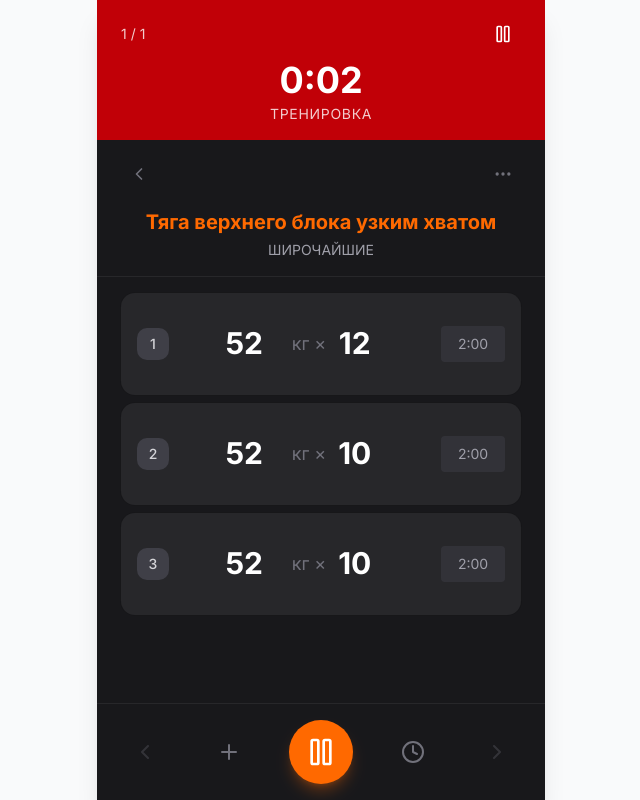
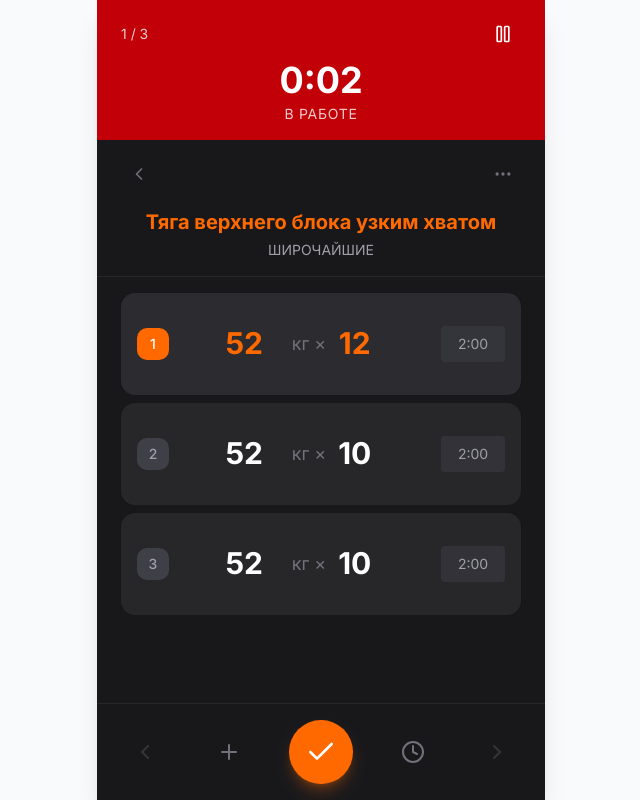
Before and after one commit to Tomasito133/FitSuperDuperApp, a Next.js app: page /workout in a window 1280 px wide. Both pictures are taken after a click on the button 640 px from the left and 752 px from the top of the page. Shown: the whole page, without its empty margins (319-959 px from the left). Built offline with nearby package versions, Linux system fonts and the light colour scheme.

Commit message:
✅ Add set completion logic: Play → Checkmark, rest timer per set

```diff
--- a/src/app/workout/page.tsx
+++ b/src/app/workout/page.tsx
@@ -6,6 +6,7 @@ import { Button } from "@/components/ui/button";
 import {
   Play,
   Pause,
+  Check,
   ChevronRight,
   ChevronLeft,
   MoreHorizontal,
@@ -30,6 +31,11 @@ interface Exercise {
 export default function WorkoutPage() {
   const [isActive, setIsActive] = useState(false);
   const [workoutTime, setWorkoutTime] = useState(0);
+  const [restTime, setRestTime] = useState(0);
+  const [isResting, setIsResting] = useState(false);
+  const [currentSetIndex, setCurrentSetIndex] = useState(0);
+  const [isSetActive, setIsSetActive] = useState(false);
+  const [completedSets, setCompletedSets] = useState<number[]>([]);
   const [currentExerciseIndex, setCurrentExerciseIndex] = useState(0);
   const [editingTimer, setEditingTimer] = useState<number | null>(null);
   const [exercises, setExercises] = useState<Exercise[]>([
@@ -46,16 +52,40 @@ export default function WorkoutPage() {
   ]);
 
   const currentExercise = exercises[currentExerciseIndex];
+  const currentSet = currentExercise.sets[currentSetIndex];
 
+  // Таймер тренировки
   useEffect(() => {
     let interval: NodeJS.Timeout;
-    if (isActive) {
+    if (isActive && !isResting) {
       interval = setInterval(() => {
         setWorkoutTime((t) => t + 1);
       }, 1000);
     }
     return () => clearInterval(interval);
-  }, [isActive]);
+  }, [isActive, isResting]);
+
+  // Таймер отдыха
+  useEffect(() => {
+    let interval: NodeJS.Timeout;
+    if (isResting && restTime > 0) {
+      interval = setInterval(() => {
+        setRestTime((t) => {
+          if (t <= 1) {
+            setIsResting(false);
+            setIsSetActive(false);
+            // Переходим к следующему подходу
+            if (currentSetIndex < currentExercise.sets.length - 1) {
+              setCurrentSetIndex((i) => i + 1);
+            }
+            return 0;
+          }
+          return t - 1;
+        });
+      }, 1000);
+    }
+    return () => clearInterval(interval);
+  }, [isResting, restTime, currentSetIndex, currentExercise.sets.length]);
 
   const formatTime = (seconds: number) => {
     const mins = Math.floor(seconds / 60);
@@ -68,6 +98,30 @@ export default function WorkoutPage() {
     const secs = seconds % 60;
     return `${mins}:${secs.toString().padStart(2, "0")}`;
   };
+
+  const handleMainButton = () => {
+    if (isResting) {
+      // Пропустить отдых
+      setIsResting(false);
+      setRestTime(0);
+      setIsSetActive(false);
+      if (currentSetIndex < currentExercise.sets.length - 1) {
+        setCurrentSetIndex((i) => i + 1);
+      }
+    } else if (isSetActive) {
+      // Завершить подход
+      setCompletedSets([...completedSets, currentSet.id]);
+      setIsSetActive(false);
+      setIsResting(true);
+      setRestTime(currentSet.restTime);
+    } else {
+      // Начать подход
+      setIsSetActive(true);
+      setIsActive(true);
+    }
+  };
+
+  const isSetCompleted = (setId: number) => completedSets.includes(setId);
 
   const updateSet = (setId: number, field: "weight" | "reps" | "restTime", value: number) => {
     setExercises((prev) => {
@@ -101,9 +155,13 @@ export default function WorkoutPage() {
   return (
     <div className="max-w-md mx-auto bg-zinc-900 min-h-screen shadow-xl flex flex-col text-white">
       {/* Header */}
-      <header className="bg-red-700 px-6 py-4 text-center">
+      <header className={`px-6 py-4 text-center transition-colors ${
+        isResting ? "bg-red-600" : "bg-red-700"
+      }`}>
         <div className="flex items-center justify-between mb-2">
-          <span className="text-sm opacity-80">{currentExerciseIndex + 1} / {exercises.length}</span>
+          <span className="text-sm opacity-80">
+            {isResting ? "ОТДЫХ" : `${currentSetIndex + 1} / ${currentExercise.sets.length}`}
+          </span>
           <button
             onClick={() => setIsActive(!isActive)}
             className="p-2 rounded-full hover:bg-white/10"
@@ -111,9 +169,11 @@ export default function WorkoutPage() {
             {isActive ? <Pause className="w-5 h-5" /> : <Play className="w-5 h-5" />}
           </button>
         </div>
-        <div className="text-4xl font-bold">{formatTime(workoutTime)}</div>
+        <div className="text-4xl font-bold">
+          {isResting ? formatTime(restTime) : formatTime(workoutTime)}
+        </div>
         <div className="text-sm uppercase tracking-wider mt-1 opacity-80">
-          {isActive ? "Тренировка" : "Пауза"}
+          {isResting ? formatTimeShort(currentSet.restTime) + " отдых" : isSetActive ? "В работе" : "Готов"}
         </div>
       </header>
 
@@ -133,14 +193,26 @@ export default function WorkoutPage() {
 
       {/* Sets List */}
       <div className="flex-1 px-6 py-4 space-y-2">
-        {currentExercise.sets.map((set, index) => (
+        {currentExercise.sets.map((set, index) => {
+          const isCurrent = index === currentSetIndex;
+          const isCompleted = isSetCompleted(set.id);
+
+          return (
             <Card
               key={set.id}
-            className="bg-zinc-800 border-zinc-700 hover:border-zinc-600"
+              className={`border-0 ${
+                isCurrent
+                  ? "bg-zinc-700/50"
+                  : isCompleted
+                    ? "bg-zinc-800/50 opacity-60"
+                    : "bg-zinc-800"
+              }`}
             >
               <CardContent className="p-4">
                 <div className="flex items-center gap-4">
-                <span className="w-8 h-8 rounded-lg bg-zinc-700 flex items-center justify-center text-sm font-medium text-zinc-300">
+                  <span className={`w-8 h-8 rounded-lg flex items-center justify-center text-sm font-medium ${
+                    isCurrent ? "bg-orange-500 text-white" : "bg-zinc-700 text-zinc-400"
+                  }`}>
                     {index + 1}
                   </span>
 
@@ -150,7 +222,10 @@ export default function WorkoutPage() {
                         type="number"
                         value={set.weight}
                         onChange={(e) => updateSet(set.id, "weight", parseInt(e.target.value) || 0)}
-                      className="w-16 text-3xl font-bold text-center bg-transparent border-b-2 border-transparent hover:border-zinc-600 focus:border-orange-500 focus:outline-none text-white"
+                        disabled={isCompleted}
+                        className={`w-16 text-3xl font-bold text-center bg-transparent border-b-2 border-transparent focus:border-orange-500 focus:outline-none ${
+                          isCurrent ? "text-orange-500" : "text-white"
+                        } ${isCompleted ? "opacity-50" : "hover:border-zinc-600"}`}
                       />
                     </div>
                     <span className="text-zinc-500 text-lg">кг ×</span>
@@ -159,7 +234,10 @@ export default function WorkoutPage() {
                         type="number"
                         value={set.reps}
                         onChange={(e) => updateSet(set.id, "reps", parseInt(e.target.value) || 0)}
-                      className="w-14 text-3xl font-bold text-center bg-transparent border-b-2 border-transparent hover:border-zinc-600 focus:border-orange-500 focus:outline-none text-white"
+                        disabled={isCompleted}
+                        className={`w-14 text-3xl font-bold text-center bg-transparent border-b-2 border-transparent focus:border-orange-500 focus:outline-none ${
+                          isCurrent ? "text-orange-500" : "text-white"
+                        } ${isCompleted ? "opacity-50" : "hover:border-zinc-600"}`}
                       />
                     </div>
                   </div>
@@ -180,8 +258,13 @@ export default function WorkoutPage() {
                       />
                     ) : (
                       <button
-                      onClick={() => setEditingTimer(set.id)}
-                      className="w-full text-center text-sm text-zinc-400 hover:text-orange-500 bg-zinc-700/50 rounded px-2 py-2 transition-colors"
+                        onClick={() => !isCompleted && setEditingTimer(set.id)}
+                        disabled={isCompleted}
+                        className={`w-full text-center text-sm rounded px-2 py-2 transition-colors ${
+                          isCompleted
+                            ? "text-zinc-600 bg-zinc-800"
+                            : "text-zinc-400 hover:text-orange-500 bg-zinc-700/50"
+                        }`}
                       >
                         {formatTimeShort(set.restTime)}
                       </button>
@@ -190,7 +273,8 @@ export default function WorkoutPage() {
                 </div>
               </CardContent>
             </Card>
-        ))}
+          );
+        })}
       </div>
 
       {/* Bottom Navigation */}
@@ -212,10 +296,22 @@ export default function WorkoutPage() {
           </button>
 
           <button
-            onClick={() => setIsActive(!isActive)}
-            className="w-16 h-16 rounded-full bg-orange-500 hover:bg-orange-600 flex items-center justify-center shadow-lg shadow-orange-500/30"
+            onClick={handleMainButton}
+            className={`w-16 h-16 rounded-full flex items-center justify-center shadow-lg transition-colors ${
+              isResting
+                ? "bg-red-500 hover:bg-red-600 shadow-red-500/30"
+                : isSetActive
+                  ? "bg-orange-500 hover:bg-orange-600 shadow-orange-500/30"
+                  : "bg-orange-500 hover:bg-orange-600 shadow-orange-500/30"
+            }`}
           >
-            {isActive ? <Pause className="w-8 h-8" /> : <Play className="w-8 h-8 ml-1" />}
+            {isResting ? (
+              <span className="text-sm font-bold">Skip</span>
+            ) : isSetActive ? (
+              <Check className="w-8 h-8" />
+            ) : (
+              <Play className="w-8 h-8 ml-1" />
+            )}
           </button>
 
           <button className="p-3 text-zinc-500 hover:text-white">
```
Lines whose indentation alone changed are shown as unchanged.
